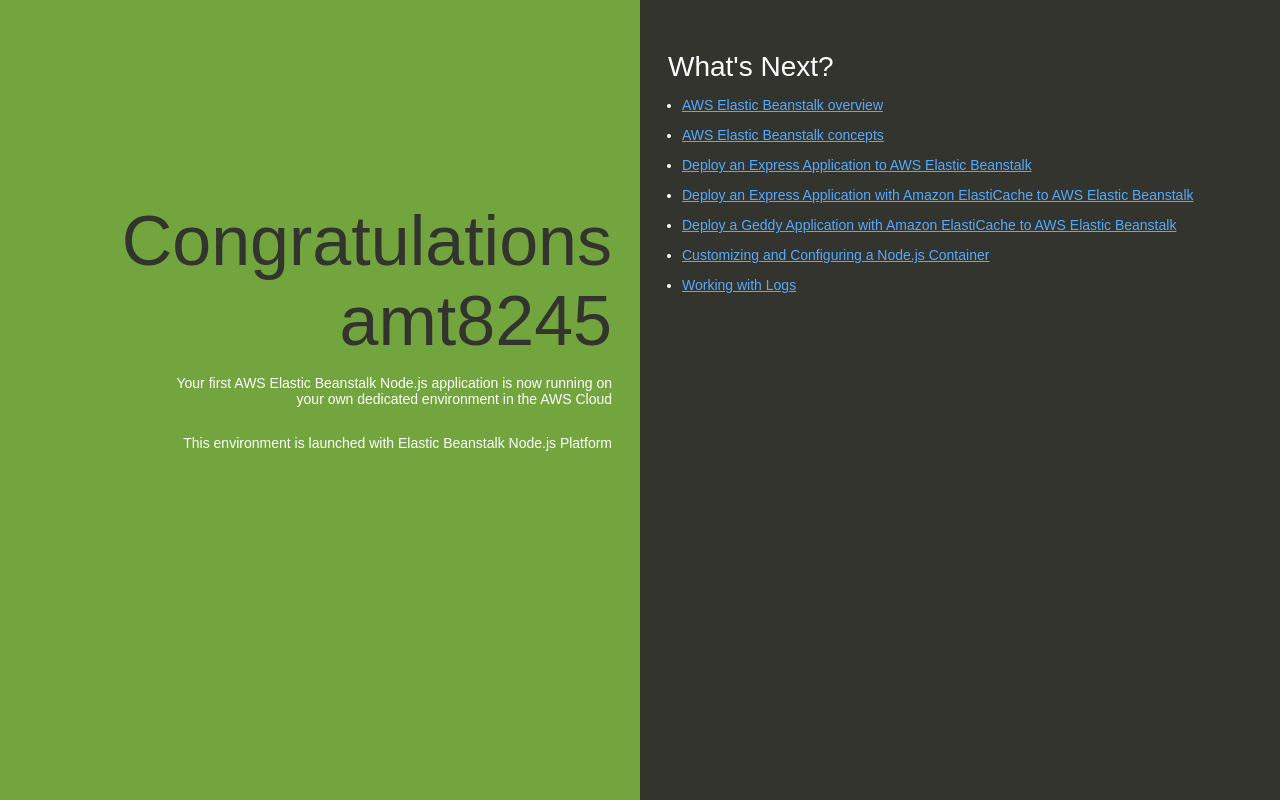
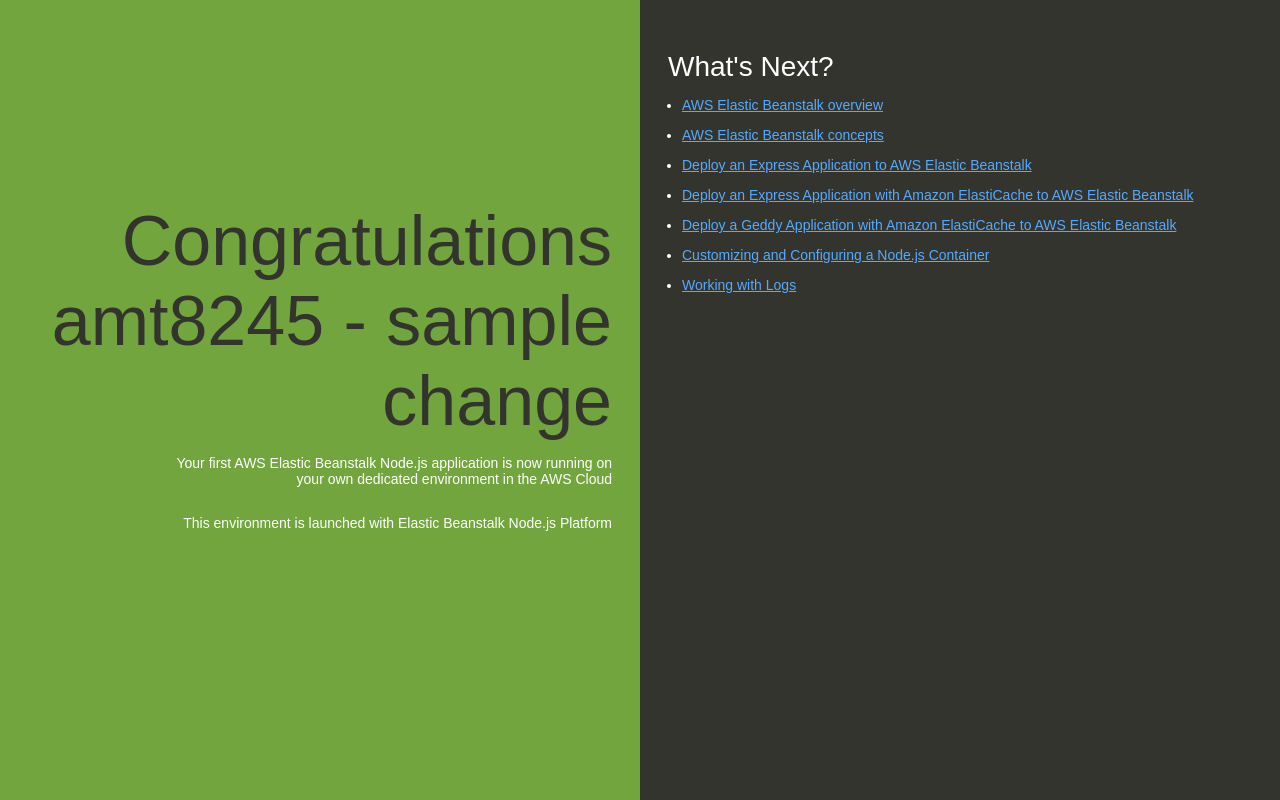
Before and after one commit to amt8245/act14Repo, a website: page index.html in a window 1280 px wide. Drawn offline with Linux system fonts and the light colour scheme.

Commit message:
required change for manual reiew

```diff
--- a/index.html
+++ b/index.html
@@ -74,7 +74,7 @@
   </head>
   <body>
     <div class="textColumn">
-      <h1>Congratulations amt8245</h1>
+      <h1>Congratulations amt8245 - sample change</h1>
       <p>Your first AWS Elastic Beanstalk Node.js application is now running on your own dedicated environment in the AWS Cloud</p>
       <p>This environment is launched with Elastic Beanstalk Node.js Platform</p>
     </div>
```
